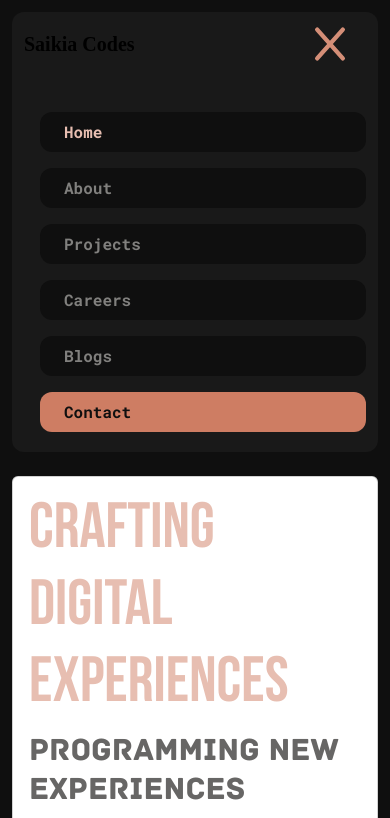
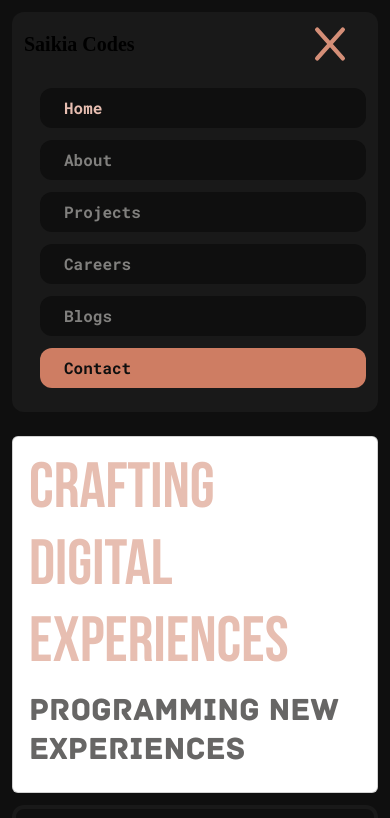
Before and after one commit to Saikiasan/saikiasan.github.io, a Gatsby site: page / in a window 390 px wide. Both pictures are taken after a click on the button 354 px from the left and 44 px from the top of the page. Shown: the top 818 px of the page. Built offline with nearby package versions, Linux system fonts and the light colour scheme; Gatsby itself is replaced by a stand-in of ours; a web font is replaced by a local one.

Commit message:
hide in pc, the svg for navbar toggler

```diff
--- a/src/components/Navbar.js
+++ b/src/components/Navbar.js
@@ -103,6 +103,7 @@ const Header = ({ siteTitle }) => {
         style={{ margin: "0px 0px", padding: "12px" }}
       >
         <div className="navbar-brand">{siteTitle}</div>
+        {isMobile ? (
           <button
             className="navbar-toggler"
             type="button"
@@ -114,6 +115,9 @@ const Header = ({ siteTitle }) => {
           >
             <Plate />
           </button>
+        ) : (
+          ""
+        )}
         <div className="collapse navbar-collapse " id="navbar_t">
           {/* <form
             className="d-flex align-items-center justify-content-center ms-lg-auto me-lg-0 visually-hidden"
@@ -132,7 +136,10 @@ const Header = ({ siteTitle }) => {
             />
           </form> */}
           {isMobile ? (
-            <ul className="navbar-nav ms-lg-auto mb-2 mb-lg-0 gap-3 mt-5">
+            <ul
+              className="navbar-nav"
+              style={{ gap: "12px", margin: "24px 0px 12px 0px" }}
+            >
               {navbarLinks.map((link, index) => (
                 <li className="nav-item px-4">
                   <Link
--- a/src/components/layout.js
+++ b/src/components/layout.js
@@ -5,6 +5,7 @@ import Header from "./Navbar"
 import Footer from "./Footer"
 import "../styles/style-25.css"
 import "../styles/utils-25.css"
+import { useMediaQuery } from "react-responsive"
 
 const Layout = ({ children }) => {
   const data = useStaticQuery(graphql`
@@ -17,13 +18,14 @@ const Layout = ({ children }) => {
       }
     }
   `)
-
+  const isMobile = useMediaQuery({ maxWidth: 768 })
   return (
     <>
       <div class="preloader">
         {/* <img src="" alt="Logo" className="logo"/> */}
       </div>
       <Header siteTitle={data.site.siteMetadata?.title || `Title`} />
+      {isMobile ? (
         <svg>
           <defs>
             <filter id="gooeyness">
@@ -42,6 +44,9 @@ const Layout = ({ children }) => {
             </filter>
           </defs>
         </svg>
+      ) : (
+        ""
+      )}
 
       <main>{children}</main>
 
```
Lines whose indentation alone changed are shown as unchanged.
